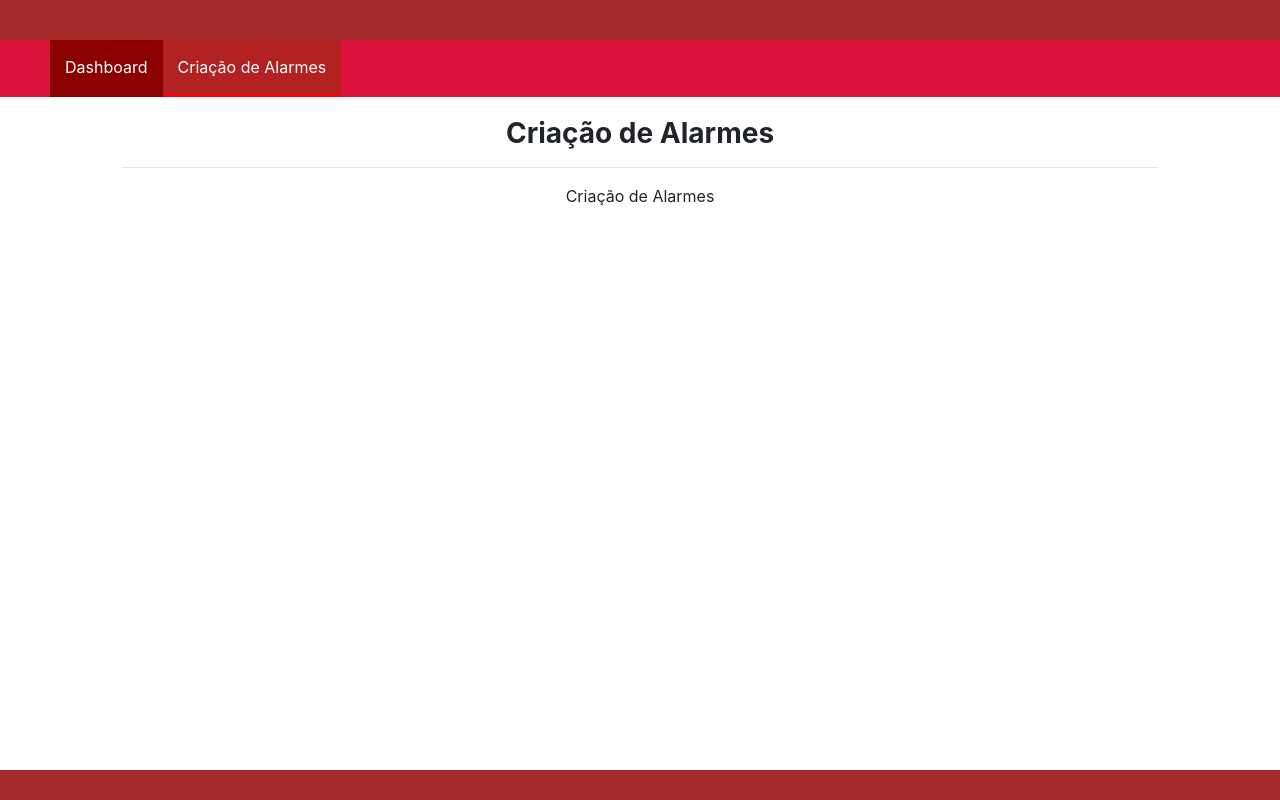
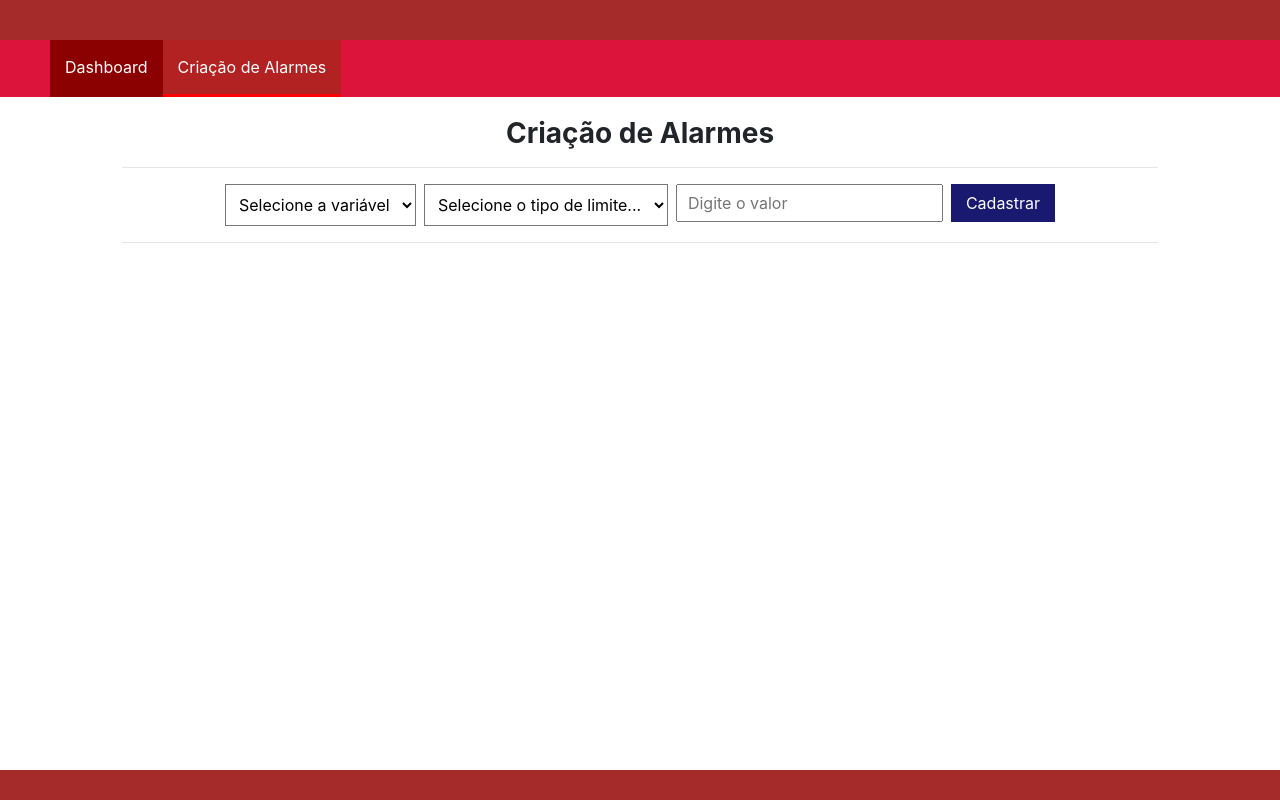
Before and after one commit to arielalvesdutra/hackathon-ieee-frontend, a React (Create React App) app: page /alarm-creation in a window 1280 px wide. Built offline with nearby package versions, Linux system fonts and the light colour scheme.

Commit message:
Adiciona formulário para poder criar um alarme

```diff
--- /dev/null
+++ b/src/pages/AlarmCreationPage.css
@@ -0,0 +1,4 @@
+select {
+    padding: 9px;
+    background-color: white;
+}
--- a/src/pages/AlarmCreationPage.jsx
+++ b/src/pages/AlarmCreationPage.jsx
@@ -5,6 +5,8 @@ import Content from './templates/Content'
 import Footer from './templates/Footer'
 import Header from './templates/Header'
 
+import FormButton from '../components/FormButton'
+import './AlarmCreationPage.css'
 
 const AlermCration = () => (
     <div className="App d-flex flex-column align-items-center justify-content-between">
@@ -12,8 +14,34 @@ const AlermCration = () => (
         <Nav />
         <Content title="Criação de Alarmes">
             <div>
-                Criação de Alarmes
+                <form>
+                    <div className="d-flex flex-row justify-content-center">
+                        <div>
+                            <select name="limitType" id="">
+                                <option>Selecione a variável</option>
+                                <option value="tensao">Tensão</option>
+                                <option value="corrente">Corrente</option>
+                                <option value="potenciaAtiva">Potência Ativa</option>
+                            </select>
+                        </div>
+                        <div className="ml-2">
+                            <select name="limitType" id="">
+                                <option>Selecione o tipo de limite...</option>
+                                <option value="min">Min.</option>
+                                <option value="max">Max.</option>
+                            </select>
+                        </div>
+                        <div className="ml-2">
+                            <input type="text" placeholder="Digite o valor" />
+                        </div>
+                        <div className="ml-2">
+                            <FormButton text="Cadastrar" />
+                        </div>
+                    </div>
+                </form>
+                <hr/>
             </div>
+
         </Content>
         <Footer />
     </div>
--- a/src/pages/DashboardPage.jsx
+++ b/src/pages/DashboardPage.jsx
@@ -205,7 +205,7 @@ class DashboardPage extends Component {
                     <XAxis dataKey="name" />
                     <YAxis />
                 </LineChart>
-            )
+        )
 
         return (
             <div className="App d-flex flex-column align-items-center justify-content-between">
```
